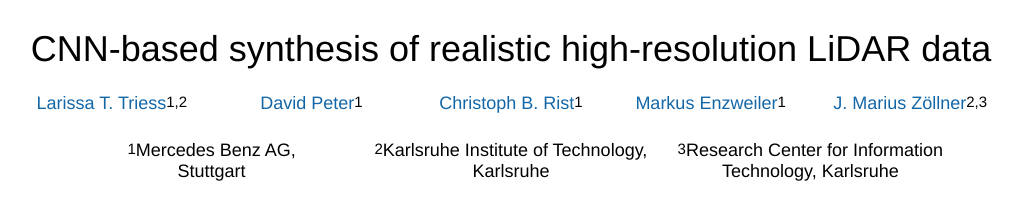
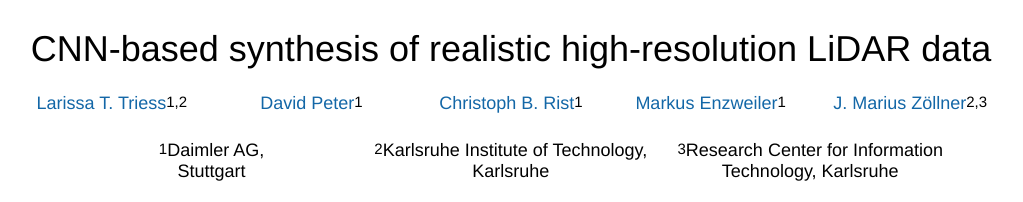
Before and after one commit to ltriess/pc-upsampling, a plain HTML site: page docs/index.html in a window 1280 px wide. Shown: the top 202 px of the page, without its empty margins (129-1152 px from the left). Drawn offline with Linux system fonts and the light colour scheme; a script that the page names is missing.

Commit message:
Update company name

```diff
--- a/docs/index.html
+++ b/docs/index.html
@@ -116,7 +116,7 @@
 				<tr>
 					<td align=center width=300px>
 						<center>
-							<span style="font-size:18px"><sup>1</sup>Mercedes Benz AG,<br>Stuttgart</span>
+							<span style="font-size:18px"><sup>1</sup>Daimler AG,<br>Stuttgart</span>
 						</center>
 					</td>
 					<td align=center width=300px>
```
